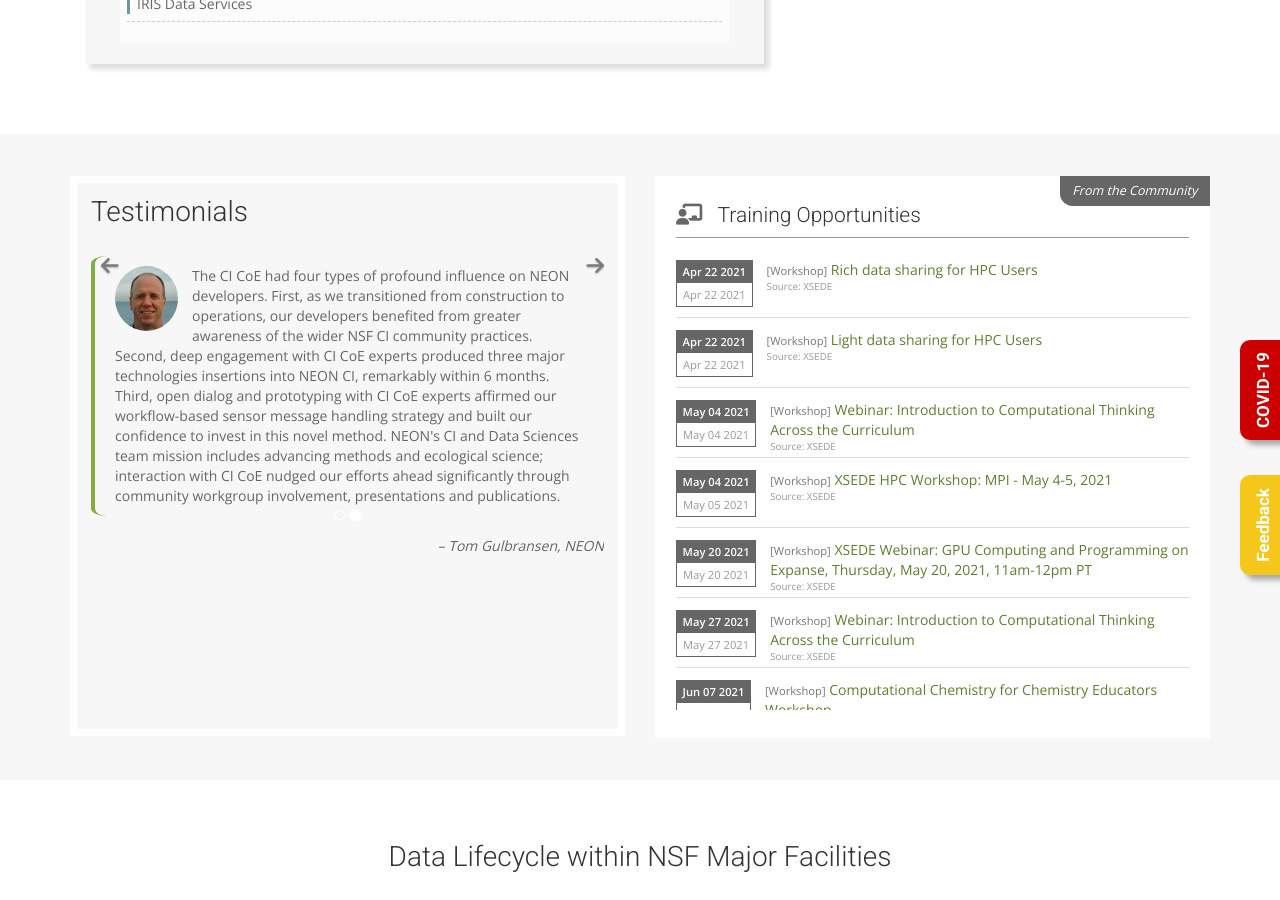
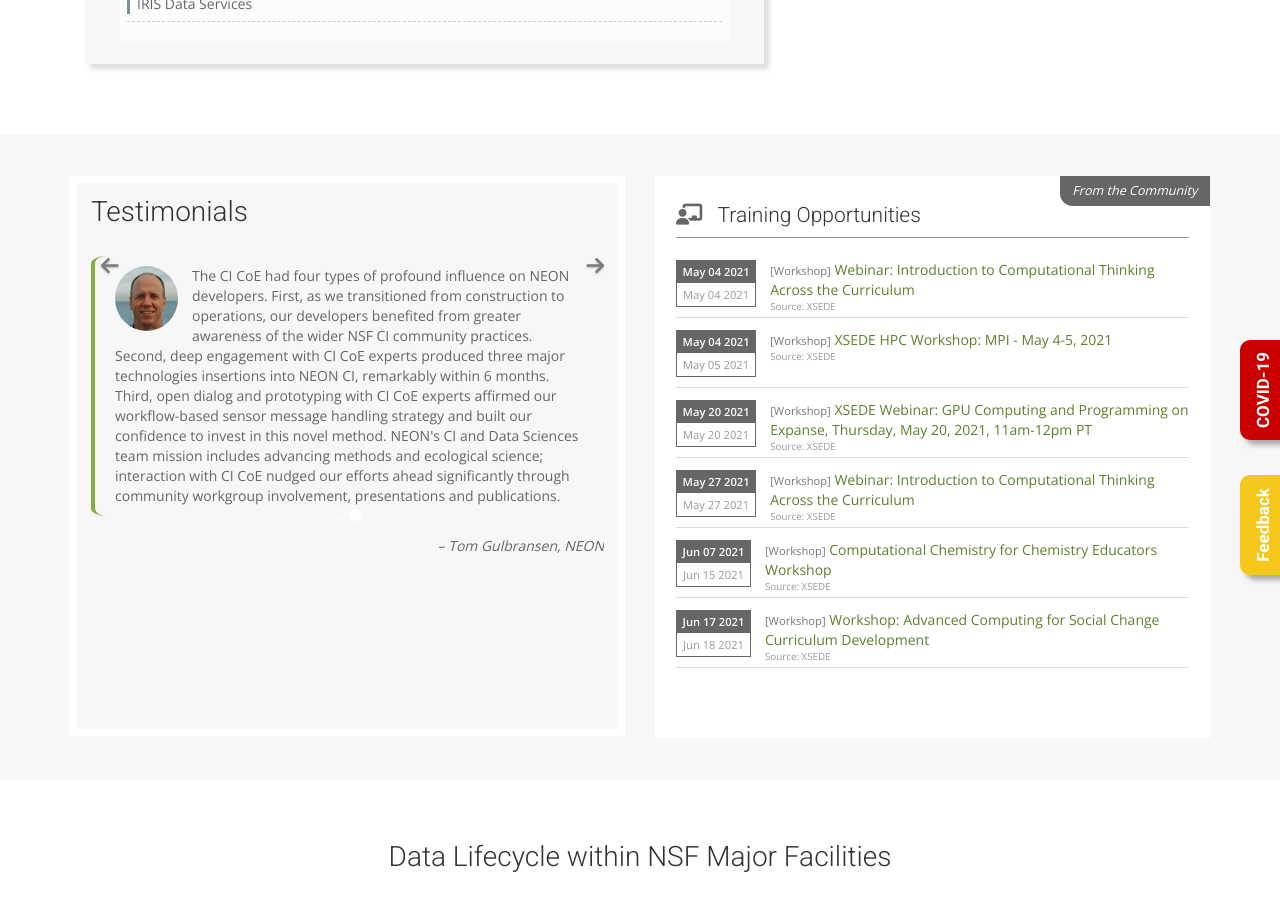
Before and after one commit to cicoe/cicoe.github.io, a Jekyll site: the page built from index.html, in a window 1280 px wide and 900 px high, scrolled down 1099 px. Built offline with Jekyll 4.4.1, drawn with Linux system fonts in a browser that asks for light colours; nearby versions of some CDN libraries; some web fonts are replaced; comment, search, counter and statistics services are not loaded.

Commit message:
updated training events

```diff
--- a/_data/training_opportunities.yml
+++ b/_data/training_opportunities.yml
@@ -1,17 +1,3 @@
-- categroy: Workshop
-  end_date: April 22, 2021
-  source: XSEDE
-  start_date: April 22, 2021
-  time: ''
-  title: Rich data sharing for HPC Users
-  website: "https://www.xsede.org/web/xup/course-calendar/-/training-user/class/2315/session/3976/register"
-- categroy: Workshop
-  end_date: April 22, 2021
-  source: XSEDE
-  start_date: April 22, 2021
-  time: ''
-  title: Light data sharing for HPC Users
-  website: "https://www.xsede.org/web/xup/course-calendar/-/training-user/class/2315/session/3976/register"
 - categroy: Workshop
   end_date: May 04, 2021
   source: XSEDE
```
